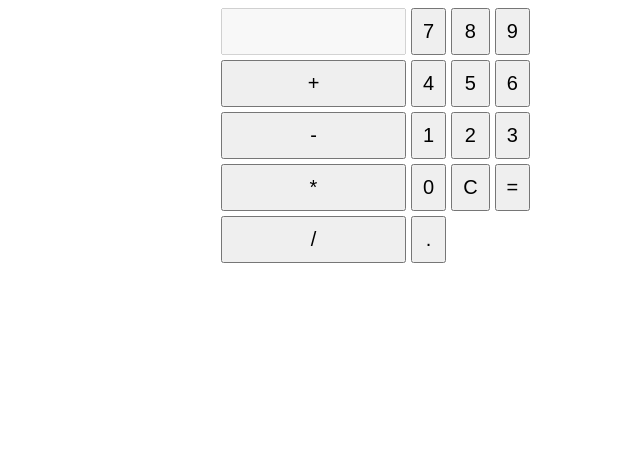
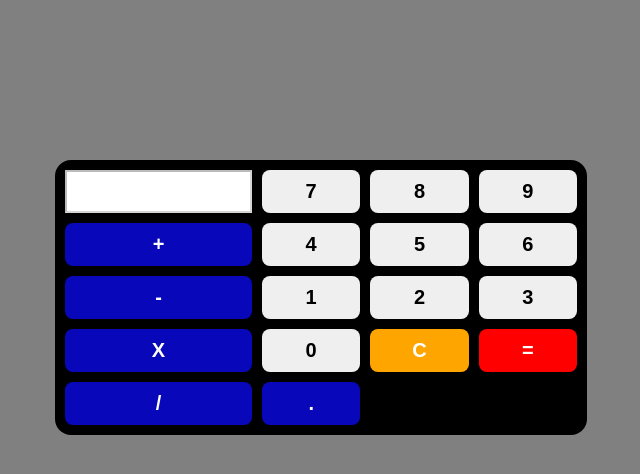
Before and after one commit to DJTX97/js-calculator, a plain HTML site: page index.html in a window 1280 px wide. Shown: the whole page, without its empty margins (319-959 px from the left). Drawn offline with Linux system fonts and the light colour scheme.

Commit message:
feat: updated styles + added favicon

```diff
--- a/index.html
+++ b/index.html
@@ -3,6 +3,7 @@
   <head>
     <meta charset="UTF-8" />
     <meta name="viewport" content="width=device-width, initial-scale=1.0" />
+    <link rel="icon" type="image/svg+xml" href="./public/assets/favicon.svg" />
     <title>Calculator</title>
     <link rel="stylesheet" href="styles.css" />
   </head>
@@ -12,20 +13,20 @@
       <button onclick="appendNumber('7')" id="seven">7</button>
       <button onclick="appendNumber('8')" id="eight">8</button>
       <button onclick="appendNumber('9')" id="nine">9</button>
-      <button onclick="appendOperator('+')" id="add">+</button>
+      <button onclick="appendOperator('+')" class="operator" id="add">+</button>
       <button onclick="appendNumber('4')" id="four">4</button>
       <button onclick="appendNumber('5')" id="five">5</button>
       <button onclick="appendNumber('6')" id="six">6</button>
-      <button onclick="appendOperator('-')" id="subtract">-</button>
+      <button onclick="appendOperator('-')" class="operator" id="subtract">-</button>
       <button onclick="appendNumber('1')" id="one">1</button>
       <button onclick="appendNumber('2')" id="two">2</button>
       <button onclick="appendNumber('3')" id="three">3</button>
-      <button onclick="appendOperator('*')" id="multiply">*</button>
+      <button onclick="appendOperator('*')" class="operator" id="multiply">X</button>
       <button onclick="appendNumber('0')" id="zero">0</button>
       <button onclick="clearDisplay()" id="clear">C</button>
       <button onclick="calculate()" id="equals">=</button>
-      <button onclick="appendOperator('/')" id="divide">/</button>
-      <button onclick="appendOperator('.')" id="decimal">.</button>
+      <button onclick="appendOperator('/')" class="operator" id="divide">/</button>
+      <button onclick="appendOperator('.')" class="operator" id="decimal">.</button>
     </div>
     <script src="script.js"></script>
     <script src="https://cdn.freecodecamp.org/testable-projects-fcc/v1/bundle.js"></script>
--- a/styles.css
+++ b/styles.css
@@ -1,15 +1,70 @@
-
-
+body {
+  margin: 0%;
+  padding-top: 10rem;
+  min-height: 100vh;
+  overflow: hidden;
+  background-color: gray;
+}
 
 .calculator {
   display: grid;
   grid-template-columns: repeat(4, 1fr);
-  grid-gap: 5px;
-  max-width: 200px;
+  grid-gap: 10px;
   margin: 0 auto;
+  padding: 10px;
+  border-radius: 1rem;
+  background-color: black;
+}
+
+@media screen and (width > 768px) {
+  .calculator {
+    width: 40%;
+  }
+}
+@media screen and (width < 768px) {
+  .calculator {
+    width: 80%;
+  }
+}
+
+input {
+  background-color: white;
+  color: black;
+  font-weight: bold;
 }
 
 button {
   padding: 10px;
   font-size: 20px;
+  font-weight: bold;
+  border-style: none;
+  border-radius: 0.5rem;
+  cursor: pointer;
 }
+
+.operator {
+  background-color: rgb(8, 8, 186);
+  color: white;
+}
+
+.operator:hover {
+  background-color: rgb(71, 71, 228);
+}
+
+button#clear {
+  background-color: orange;
+  color: white;
+}
+
+button#clear:hover {
+  background-color: rgb(232, 232, 79);
+}
+
+button#equals {
+  background-color: red;
+  color: white;
+}
+
+button#equals:hover {
+  background-color: rgb(232, 79, 79);
+}
```
Also changed, not shown: public/assets/favicon.svg (added).
